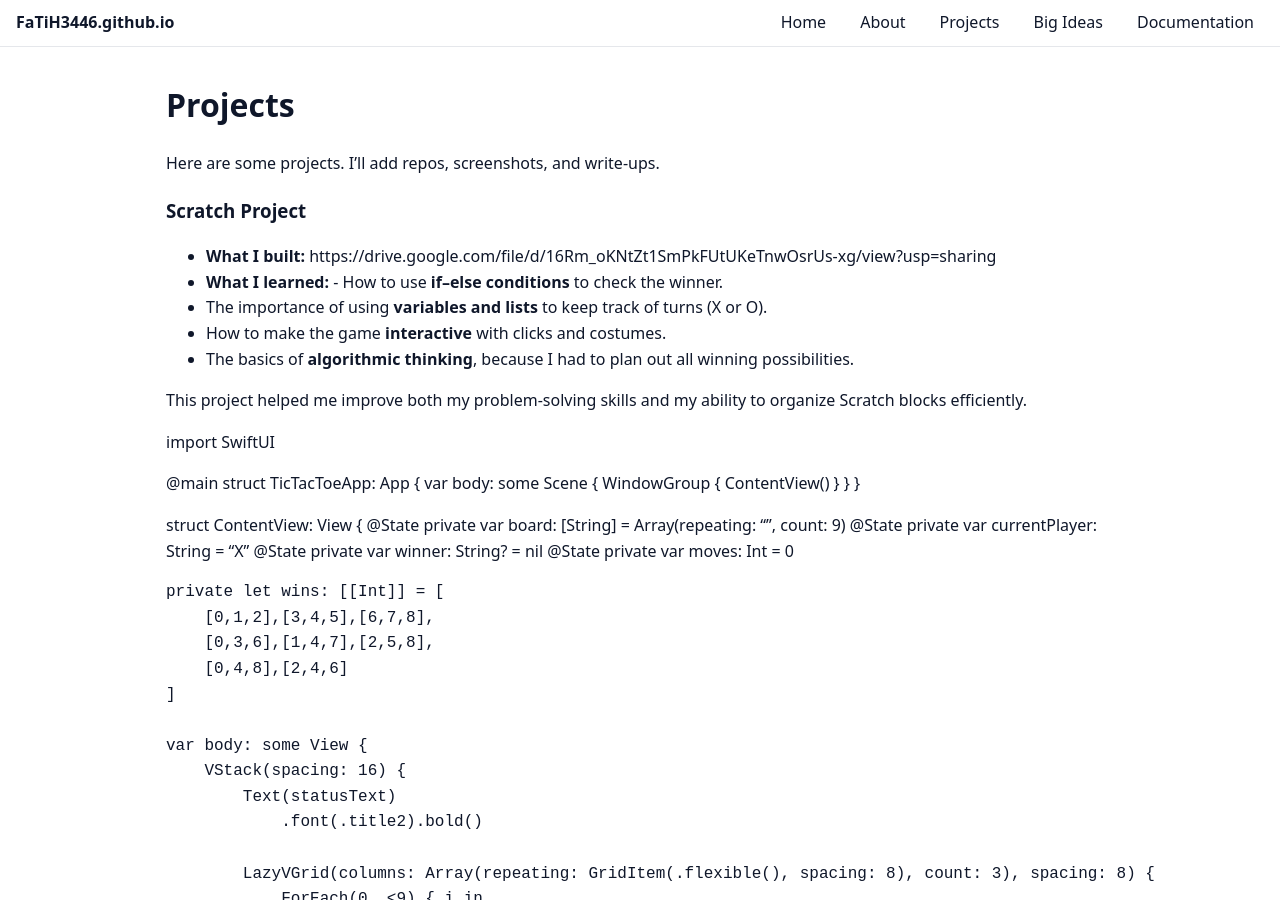
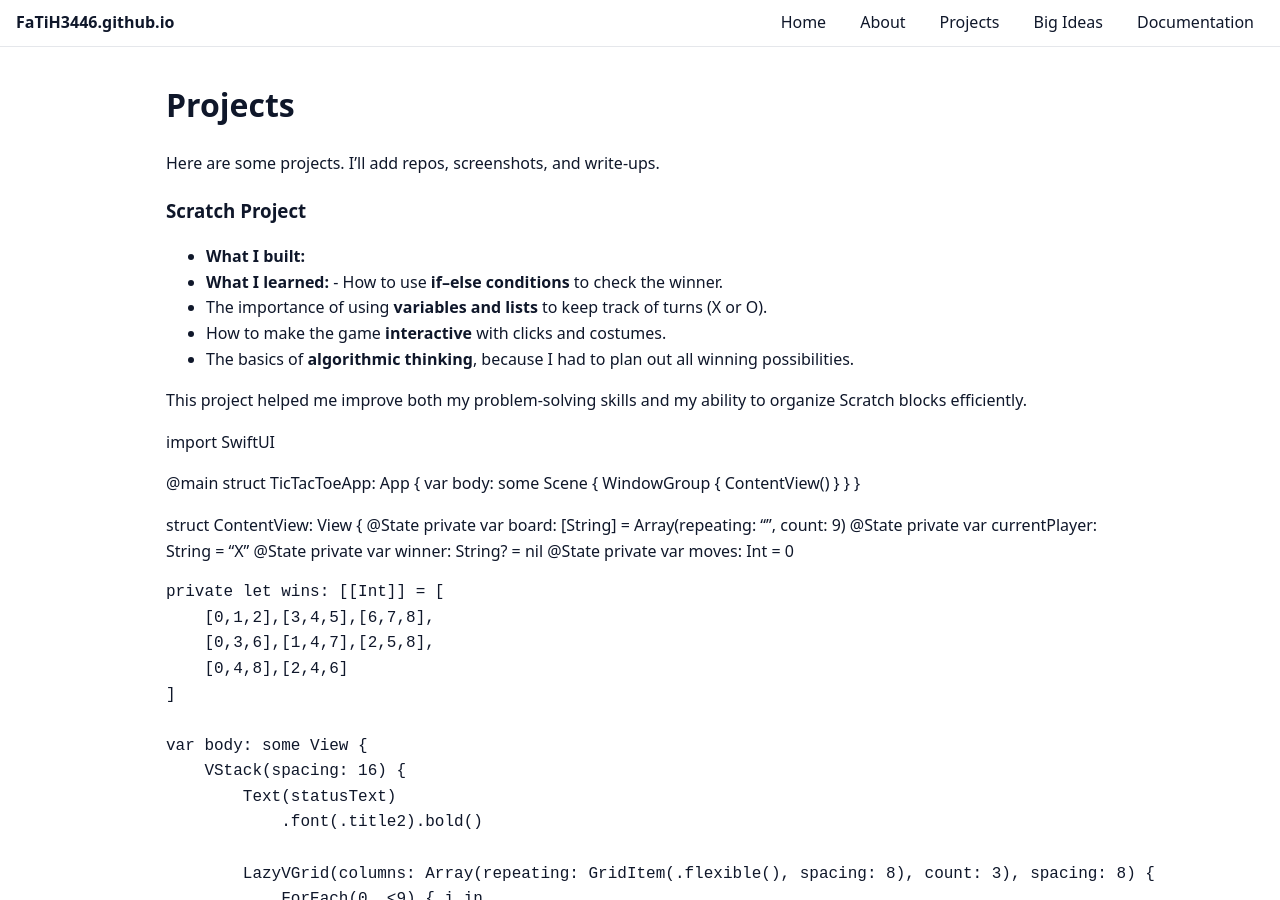
Before and after one commit to FaTiH3446/FaTiH3446.github.io, a Jekyll site: the page built from project.md, in a window 1280 px wide and 900 px high. Built offline with Jekyll 4.4.1, drawn with Linux system fonts in a browser that asks for light colours; part of the change alters nothing that is shown.

Commit message:
Update project.md

```diff
--- a/project.md
+++ b/project.md
@@ -7,7 +7,7 @@ permalink: /project
 Here are some projects. I’ll add repos, screenshots, and write-ups.
 
 ### Scratch Project
-- **What I built:** https://drive.google.com/file/d/16Rm_oKNtZt1SmPkFUtUKeTnwOsrUs-xg/view?usp=sharing
+- **What I built:**
 - **What I learned:** - How to use **if–else conditions** to check the winner.
 - The importance of using **variables and lists** to keep track of turns (X or O).
 - How to make the game **interactive** with clicks and costumes.
```
